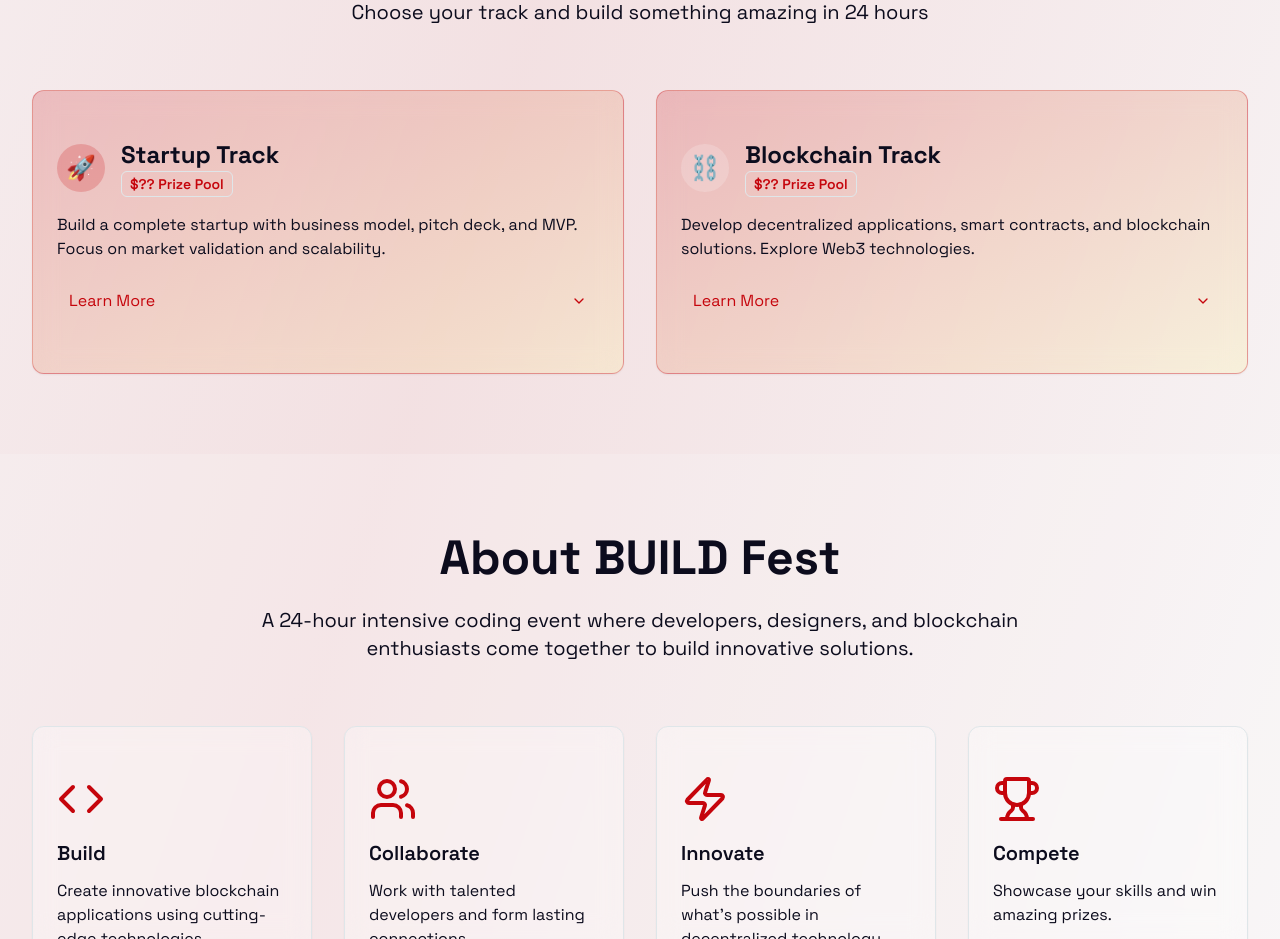
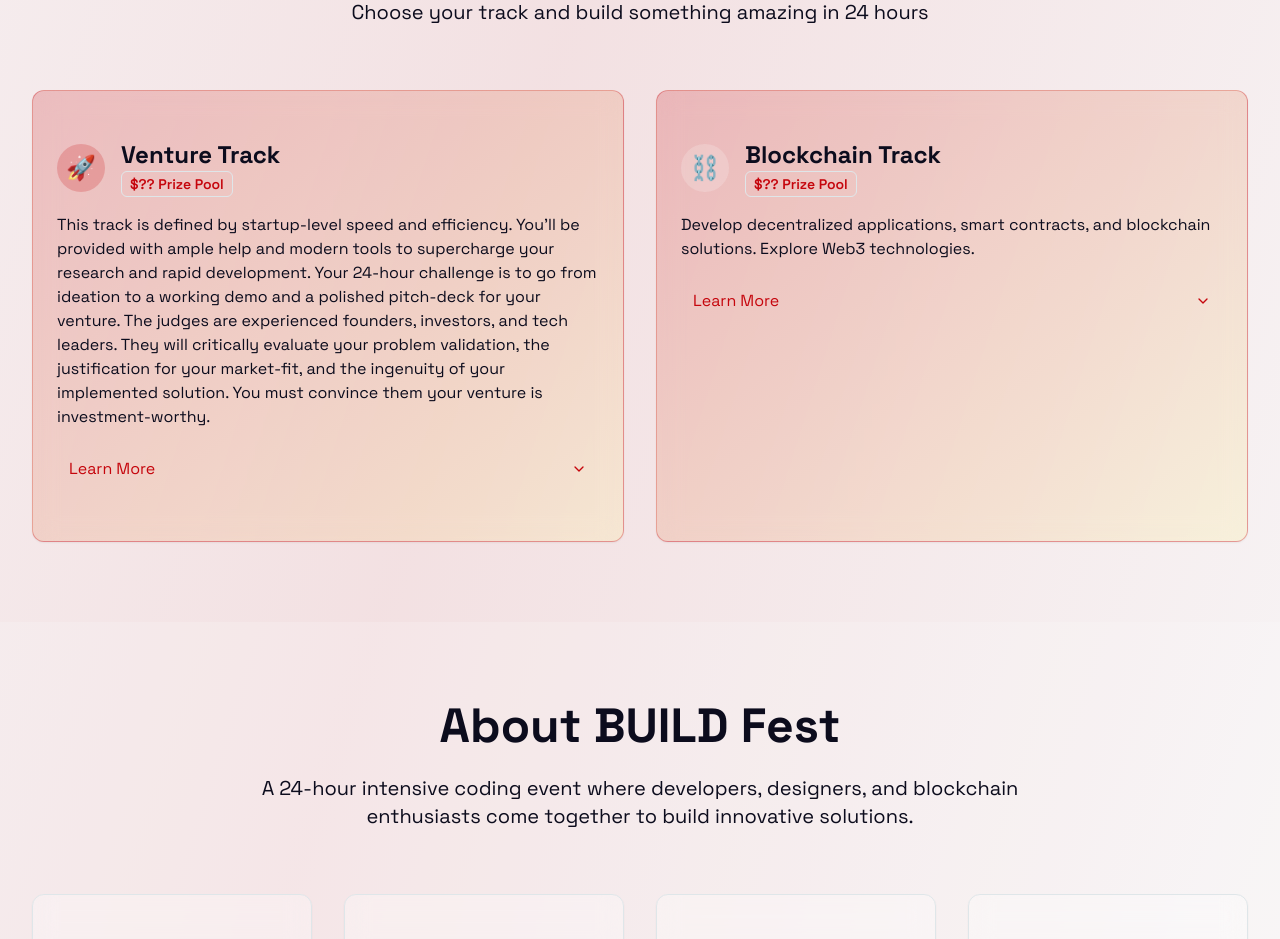
Before and after one commit to fuxur9/build-fest, a Next.js app in the folder frontend/: page / in a window 1280 px wide. Shown: the part 2200-3139 px from the top of the page. Built offline with nearby package versions, Linux system fonts and the light colour scheme.

Commit message:
Update event description and rename 'Startup Track' to 'Venture Track' with enhanced details on the track's focus and objectives.

```diff
--- a/frontend/src/app/layout.tsx
+++ b/frontend/src/app/layout.tsx
@@ -11,8 +11,7 @@ const spaceGrotesk = Space_Grotesk({
 
 export const metadata: Metadata = {
   title: "BUILD Fest",
-  description:
-    "Join the ultimate blockchain hackathon and build the future of decentralized technology",
+  description: "BUILD Fest held by Tech Exploration Lab and Badger Blockchain",
 };
 
 export default function RootLayout({
--- a/frontend/src/app/page.tsx
+++ b/frontend/src/app/page.tsx
@@ -193,7 +193,7 @@ export default function Home() {
 
           <div className='space-y-8'>
             <div className='grid grid-cols-1 lg:grid-cols-2 gap-8'>
-              {/* Startup Track */}
+              {/* Venture Track */}
               <Card className='bg-gradient-to-br from-primary/20 to-accent/20 backdrop-blur-md border border-primary/30'>
                 <CardContent className='p-6'>
                   <div className='flex items-center justify-between mb-4'>
@@ -203,7 +203,7 @@ export default function Home() {
                       </div>
                       <div>
                         <h3 className='text-2xl font-bold text-card-foreground'>
-                          Startup Track
+                          Venture Track
                         </h3>
                         <div className='flex items-center space-x-2'>
                           <Badge
@@ -217,8 +217,16 @@ export default function Home() {
                     </div>
                   </div>
                   <p className='text-muted-foreground mb-4'>
-                    Build a complete startup with business model, pitch deck,
-                    and MVP. Focus on market validation and scalability.
+                    This track is defined by startup-level speed and efficiency.
+                    You'll be provided with ample help and modern tools to
+                    supercharge your research and rapid development. Your
+                    24-hour challenge is to go from ideation to a working demo
+                    and a polished pitch-deck for your venture. The judges are
+                    experienced founders, investors, and tech leaders. They will
+                    critically evaluate your problem validation, the
+                    justification for your market-fit, and the ingenuity of your
+                    implemented solution. You must convince them your venture is
+                    investment-worthy.
                   </p>
                   <Collapsible>
                     <CollapsibleTrigger className='flex items-center justify-between w-full p-3 text-left text-primary hover:text-primary/80 transition-colors rounded-md hover:bg-primary/5'>
```
